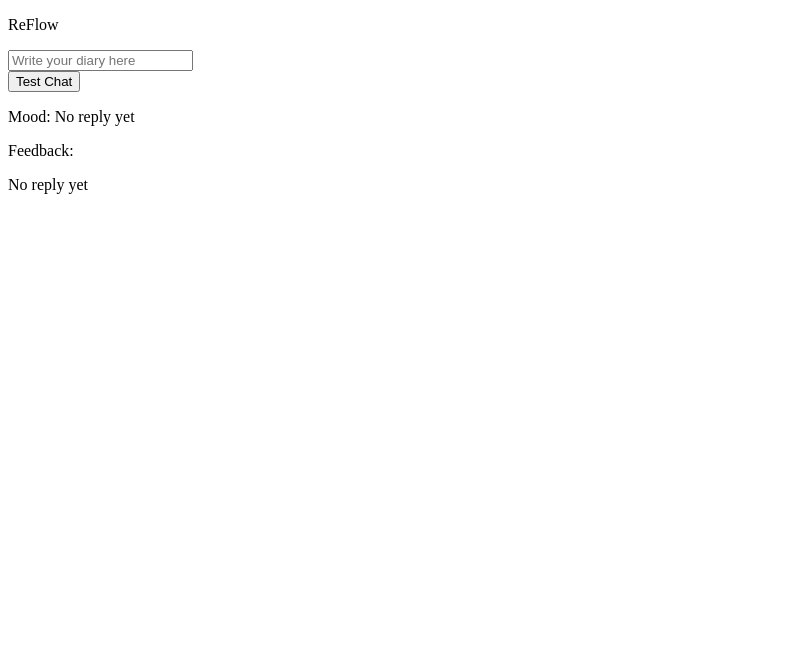
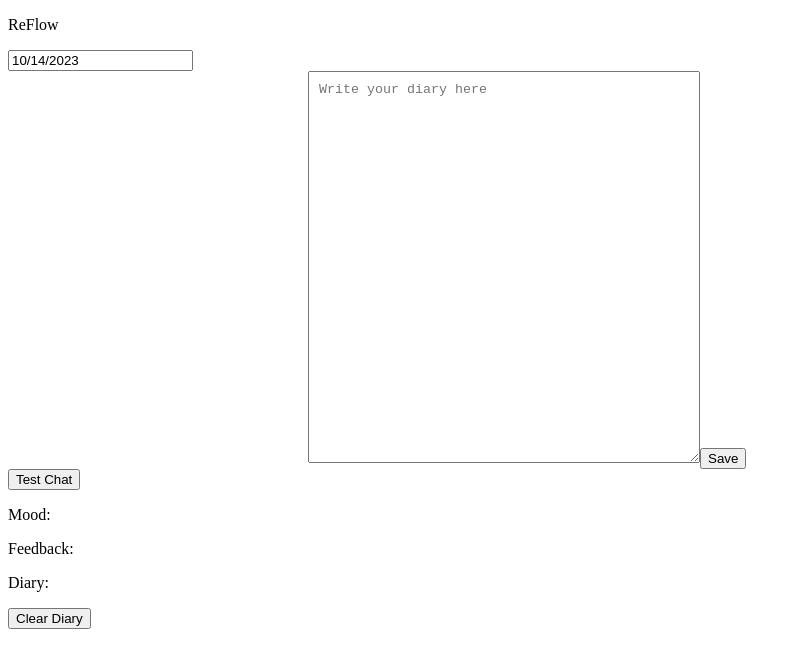
Before and after one commit to HongjianYu/DubHacks23, a Next.js app: page / in a window 1280 px wide. Shown: the top 668 px of the page, without its empty margins (0-801 px from the left). Built offline with nearby package versions, Linux system fonts and the light colour scheme.

Commit message:
merged some stuff

```diff
--- a/components/fetchGPT.tsx
+++ b/components/fetchGPT.tsx
@@ -4,6 +4,7 @@
   input: string;
   onChangeMood(mood: string): void;
   onChangeFeedback(feedback: string): void;
+  onChangeDiary();
 }
 
 interface RequestState {}
@@ -14,19 +15,25 @@
   }
 
   render(): any {
-    let moodPrompt: string = `Analyze the mood in the following diary: '${this.props.input}' and ` +
-                             `return a value between -10 as most negative mood and 10 as most positive mood. ` +
-                             `ONLY RETURN THE NUMBER WITHOUT ANY TEXT.`;
-    let feedbackPrompt: string = `Provide an interactive feedback of at least 50 words on the following diary: ` +
-                                 `'${this.props.input}'. ` +
-                                 `Only include the feedback itself without the first-line declaration.`
+    let moodPrompt: string =
+      `Analyze the mood in the following diary: '${this.props.input}' and ` +
+      `return a value between -10 as most negative mood and 10 as most positive mood. ` +
+      `ONLY RETURN THE NUMBER WITHOUT ANY TEXT.`;
+    let feedbackPrompt: string =
+      `Provide an interactive feedback of at least 50 words on the following diary: ` +
+      `'${this.props.input}'. ` +
+      `Only include the feedback itself without the first-line declaration.`;
 
     return (
       <div>
         <button
           onClick={() => {
             this.requestGPTDaily(moodPrompt, this.props.onChangeMood).then();
-            this.requestGPTDaily(feedbackPrompt, this.props.onChangeFeedback).then();
+            this.requestGPTDaily(
+              feedbackPrompt,
+              this.props.onChangeFeedback
+            ).then();
+            this.props.onChangeDiary();
           }}
         >
           Test Chat
@@ -38,14 +45,13 @@
   async requestGPTDaily(prompt: string, onChange: Function) {
     console.log("Prompt: " + prompt);
     try {
-      console.log((process.env.NEXT_PUBLIC_OPENAI_API_KEY as string));
+      console.log(process.env.NEXT_PUBLIC_OPENAI_API_KEY as string);
       let resp: Response = await fetch(
         "https://api.openai.com/v1/chat/completions",
         {
           body: `{ "model": "gpt-4", "messages": [{"role": "user", "content": "${prompt}"}], "temperature": 0.7 }`,
           headers: {
-            Authorization:
-              `Bearer ${process.env.NEXT_PUBLIC_OPENAI_API_KEY}`,
+            Authorization: `Bearer ${process.env.NEXT_PUBLIC_OPENAI_API_KEY}`,
             "Content-Type": "application/json",
           },
           method: "POST",
--- a/components/textBox.tsx
+++ b/components/textBox.tsx
@@ -10,8 +10,13 @@
     const { value, onChange } = this.props;
 
     return (
-      <input
-        type="text"
+      <textarea
+        style={{
+          width: "370px",
+          height: "370px",
+          padding: "10px",
+          marginLeft: "300px",
+        }}
         value={value}
         onChange={(e) => onChange(e.target.value)}
         placeholder="Write your diary here"
--- a/package.json
+++ b/package.json
@@ -12,6 +12,7 @@
     "next": "latest",
     "openai": "^4.0.0",
     "react": "18.2.0",
+    "react-datepicker": "^4.20.0",
     "react-dom": "18.2.0",
     "remark": "^14.0.2",
     "remark-html": "^15.0.1"
--- a/pages/App.tsx
+++ b/pages/App.tsx
@@ -1,45 +1,88 @@
 import React, { Component } from "react";
 import Request from "../components/fetchGPT";
 import TextBox from "../components/textBox";
+import DatePicker from "react-datepicker";
+import "react-datepicker/dist/react-datepicker.css";
 
 interface AppState {
   input: string;
-  mood: string;
-  feedback: string;
+  diary: string[];
+  mood: string[];
+  feedback: string[];
+  date: Date;
 }
 
 class App extends Component<{}, AppState> {
   constructor(props: any) {
     super(props);
-    this.state = { input: "", mood: "No reply yet", feedback: "No reply yet" };
+    this.state = {
+      input: "",
+      mood: [],
+      feedback: [],
+      diary: [],
+      date: new Date(),
+    };
   }
 
   handleTextChange = (value: string) => {
     this.setState({ input: value });
   };
 
+  handleDiarySave = () => {
+    const updatedDiaryData = [...this.state.diary];
+    updatedDiaryData[this.state.date.toDateString()] = this.state.input;
+    this.setState({ diary: updatedDiaryData });
+  };
+
   handleMood = (mood: string) => {
-    this.setState({ mood: mood });
+    const updatedMoodData = [...this.state.mood];
+    updatedMoodData[this.state.date.toDateString()] = mood;
+    this.setState({ mood: updatedMoodData });
   };
 
   handleFeedback = (feedback: string) => {
-    this.setState({ feedback: feedback });
+    const updatedFeedbackData = [...this.state.feedback];
+    updatedFeedbackData[this.state.date.toDateString()] = feedback;
+    this.setState({ feedback: updatedFeedbackData });
   };
+
+  handleDateChange = (datep: Date) => {
+    this.setState({ date: datep, input: "" });
+  };
+
+  handleClearDiary = () => {
+    const updatedDiaryData = [...this.state.diary];
+    updatedDiaryData[this.state.date.toDateString()] = "";
+    this.setState({ diary: updatedDiaryData });
+  };
+
+  today = new Date();
 
   render(): any {
     return (
       <div>
         <p>ReFlow</p>
-        <TextBox value={ this.state.input } onChange={ this.handleTextChange } />
-        <Request
-          input={ this.state.input }
-          onChangeMood={ this.handleMood }
-          onChangeFeedback={ this.handleFeedback }
+        <DatePicker
+          maxDate={this.today}
+          selected={this.state.date}
+          onChange={this.handleDateChange}
         />
         <div>
-          <p>Mood: {this.state.mood}</p>
-          <p>Feedback:</p>
-          <p>{this.state.feedback}</p>
+          <TextBox value={this.state.input} onChange={this.handleTextChange} />
+          <button onClick={this.handleDiarySave}>Save</button>
+        </div>
+
+        <Request
+          input={this.state.input}
+          onChangeMood={this.handleMood}
+          onChangeFeedback={this.handleFeedback}
+          onChangeDiary={this.handleDiarySave}
+        />
+        <div>
+          <p>Mood: {this.state.mood[this.state.date.toDateString()]}</p>
+          <p>Feedback: {this.state.feedback[this.state.date.toDateString()]}</p>
+          <p>Diary: {this.state.diary[this.state.date.toDateString()]}</p>
+          <button onClick={this.handleClearDiary}>Clear Diary</button>
         </div>
       </div>
     );
```
Also changed, not shown: 1 other file (tests, documents, lock files or other folders).
